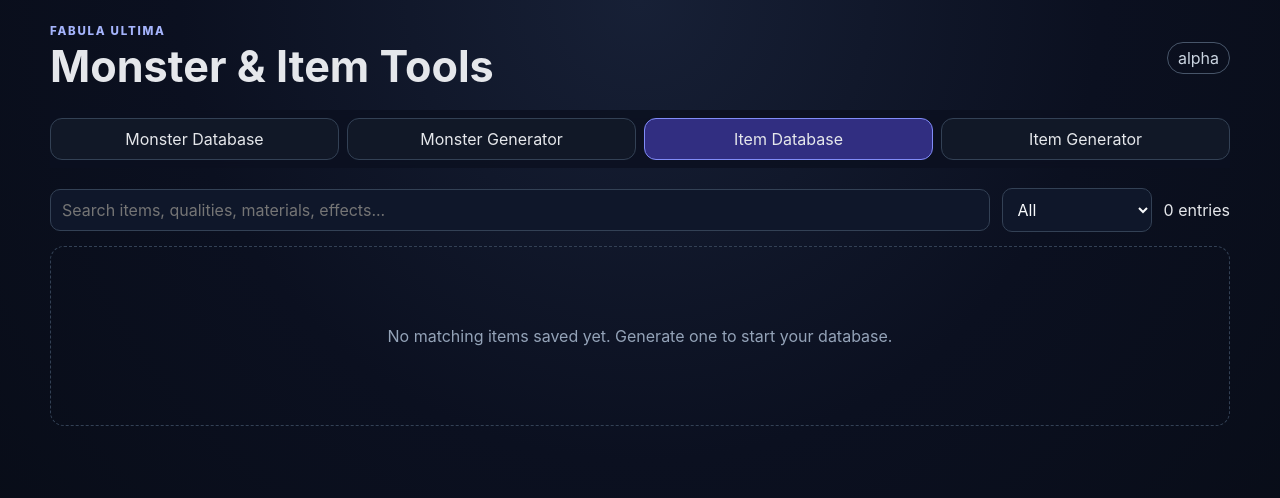
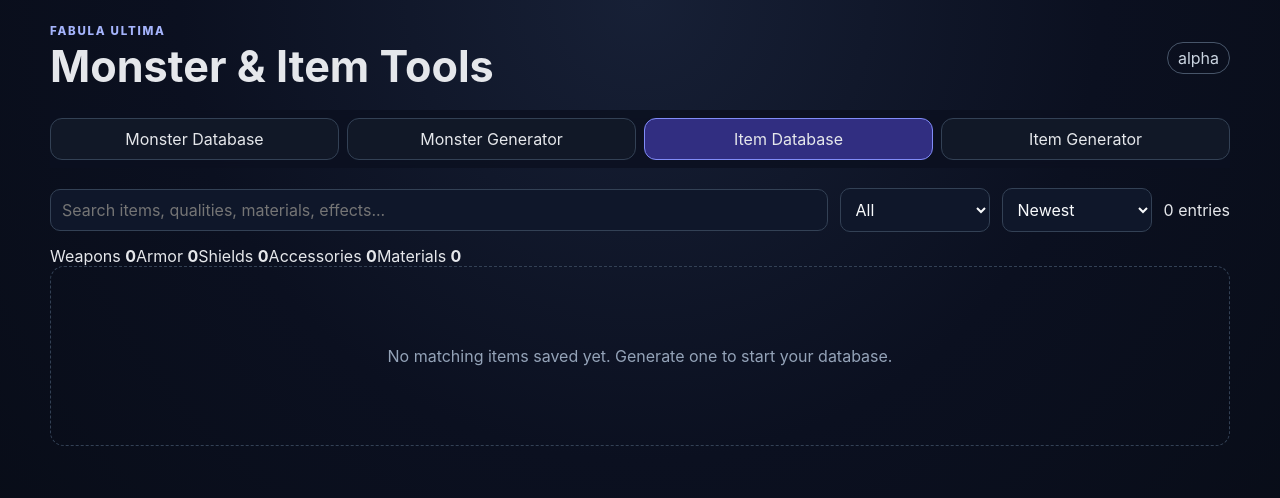
Before and after one commit to sladeykins-glitch/fabula-ultima-tools, a React (Vite) app: page / in a window 1280 px wide. Both pictures are taken after a click on the button "Item Database". Shown: the top 498 px of the page. Built offline with nearby package versions, Linux system fonts and the light colour scheme.

Commit message:
Add sorting and summaries to item database

```diff
--- a/src/App.tsx
+++ b/src/App.tsx
@@ -6,6 +6,7 @@ import { GeneratedMaterial, generateMaterial, MaterialFunction, MaterialNature }
 
 type Tab = 'Monster Database' | 'Monster Generator' | 'Item Database' | 'Item Generator'
 type AppItem = GeneratedItem & { material?: GeneratedMaterial; origin?: string }
+type ItemSort = 'Newest' | 'Name' | 'Cost Low' | 'Cost High'
 
 const species: Species[] = ['Beast','Construct','Demon','Elemental','Humanoid','Monster','Plant','Undead']
 const ranks: Rank[] = ['Soldier','Elite','Champion']
@@ -140,31 +141,53 @@ function MonsterGenerator({ onSave }: { onSave: (m:Monster)=>void }) {
 function ItemDatabase({ items, setItems }: { items: AppItem[]; setItems: React.Dispatch<React.SetStateAction<AppItem[]>> }) {
   const [search, setSearch] = useState('')
   const [type, setType] = useState<'All'|ItemType>('All')
-  const filtered = useMemo(() => items.filter(item => {
-    const materialText = item.material ? `${item.material.name} ${item.material.nature} ${item.material.element || ''} ${item.material.function || ''}` : ''
-    const haystack = `${item.name} ${item.type} ${item.category || ''} ${item.baseItem || ''} ${item.quality || ''} ${item.effect} ${materialText} ${item.origin || ''}`.toLowerCase()
-    return haystack.includes(search.toLowerCase()) && (type === 'All' || item.type === type)
-  }), [items, search, type])
+  const [sort, setSort] = useState<ItemSort>('Newest')
+
+  const filtered = useMemo(() => {
+    const matches = items.filter(item => {
+      const materialText = item.material ? `${item.material.name} ${item.material.nature} ${item.material.element || ''} ${item.material.function || ''}` : ''
+      const haystack = `${item.name} ${item.type} ${item.category || ''} ${item.baseItem || ''} ${item.quality || ''} ${item.effect} ${materialText} ${item.origin || ''}`.toLowerCase()
+      return haystack.includes(search.toLowerCase()) && (type === 'All' || item.type === type)
+    })
+    if (sort === 'Name') return [...matches].sort((a,b)=>a.name.localeCompare(b.name))
+    if (sort === 'Cost Low') return [...matches].sort((a,b)=>a.cost-b.cost)
+    if (sort === 'Cost High') return [...matches].sort((a,b)=>b.cost-a.cost)
+    return matches
+  }, [items, search, type, sort])
+
+  const summary = useMemo(() => ({
+    weapons: filtered.filter(i=>i.type==='Weapon').length,
+    armor: filtered.filter(i=>i.type==='Armor').length,
+    shields: filtered.filter(i=>i.type==='Shield').length,
+    accessories: filtered.filter(i=>i.type==='Accessory').length,
+    materials: filtered.filter(i=>!!i.material).length,
+  }), [filtered])
 
   return <section>
-    <div className="toolbar">
+    <div className="toolbar itemToolbar">
       <input value={search} onChange={e=>setSearch(e.target.value)} placeholder="Search items, qualities, materials, effects..." />
       <select className="compactSelect" value={type} onChange={e=>setType(e.target.value as 'All'|ItemType)}>
         <option>All</option><option>Weapon</option><option>Armor</option><option>Shield</option><option>Accessory</option>
       </select>
+      <select className="compactSelect" value={sort} onChange={e=>setSort(e.target.value as ItemSort)}>
+        <option>Newest</option><option>Name</option><option>Cost Low</option><option>Cost High</option>
+      </select>
       <span>{filtered.length} entries</span>
+    </div>
+    <div className="databaseSummary">
+      <span>Weapons <b>{summary.weapons}</b></span><span>Armor <b>{summary.armor}</b></span><span>Shields <b>{summary.shields}</b></span><span>Accessories <b>{summary.accessories}</b></span><span>Materials <b>{summary.materials}</b></span>
     </div>
     {filtered.length===0 ? <Empty text="No matching items saved yet. Generate one to start your database."/> : <div className="grid">{filtered.map(item=><ItemCard key={item.id} item={item} onDelete={()=>setItems(prev=>prev.filter(x=>x.id!==item.id))} />)}</div>}
   </section>
 }
 
 function ItemCard({ item, onDelete }: { item: AppItem; onDelete?:()=>void }) {
-  return <article className="card" key={item.id}>
+  return <article className="card itemCard" key={item.id}>
     <div className="cardTitle">
       <div><span className="source">{item.source}</span><h2>{item.name}</h2></div>
       {onDelete && <button className="danger" onClick={onDelete}>Delete</button>}
     </div>
-    <p className="muted">{item.type}{item.category ? ` · ${item.category}` : ''} · {item.cost}z {item.martial ? '· Martial' : ''}</p>
+    <div className="itemMeta"><span>{item.type}</span>{item.category && <span>{item.category}</span>}<span>{item.cost}z</span>{item.martial && <span>Martial</span>}{item.material && <span>Material</span>}</div>
     {item.baseItem && <p><strong>Base:</strong> {item.baseItem}</p>}
     {item.material && <div className="materialBox"><span className="source">Natural Fantasy Material</span><p><strong>{item.material.name}</strong> · {item.material.nature}</p><p className="muted">{item.material.descriptorKind}{item.material.element ? ` · ${item.material.element}` : ''}{item.material.function ? ` · ${item.material.function}` : ''}</p></div>}
     {item.origin && <p className="note"><strong>Origin:</strong> {item.origin}</p>}
```
